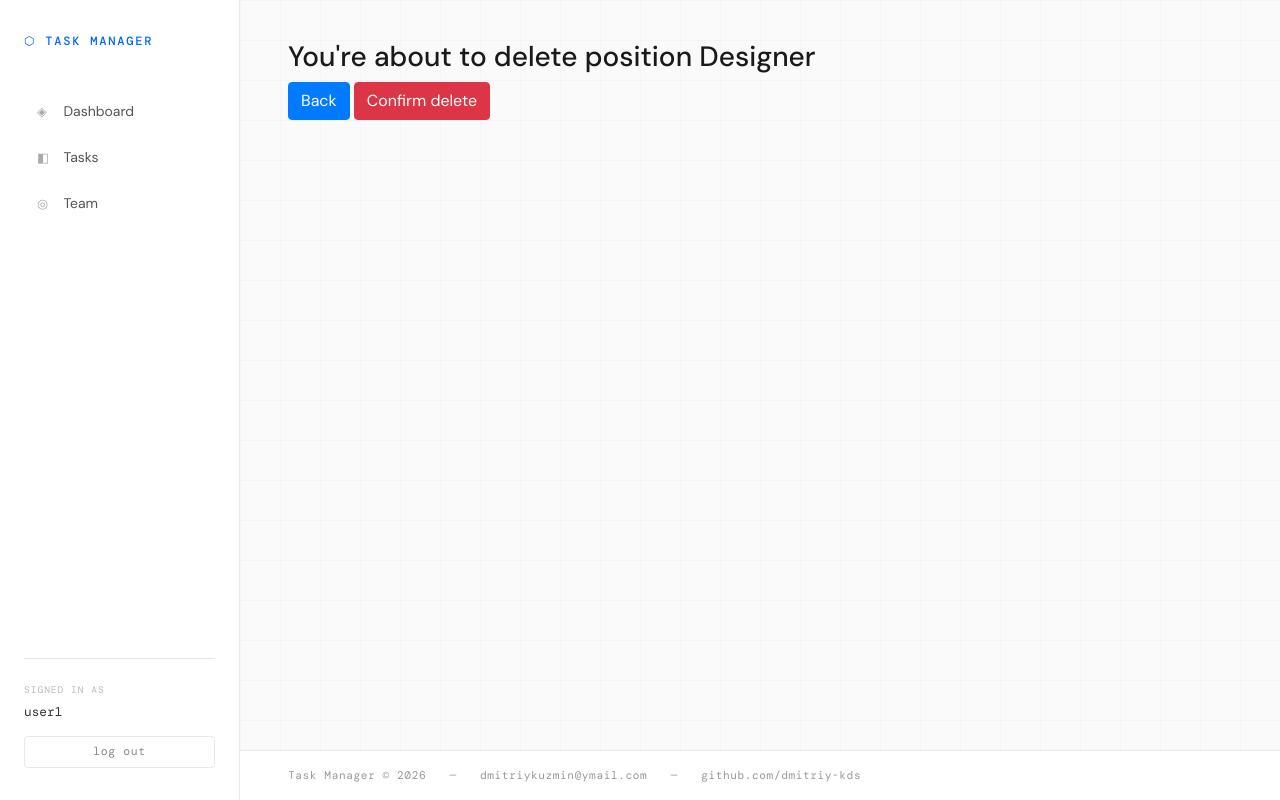
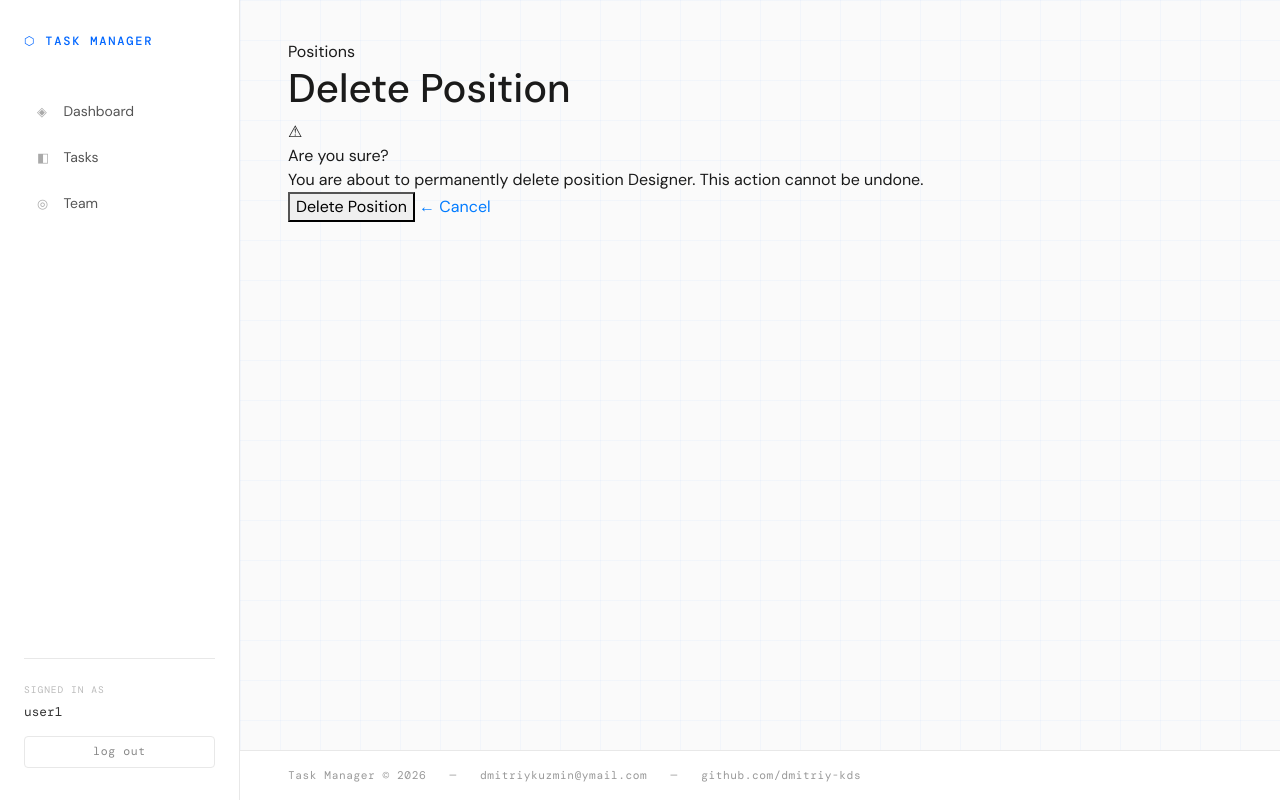
Before and after one commit to dmitriy-kds/it-company, a Django app: page /positions/2/delete/ in a window 1280 px wide. Run offline with Django 5.2, Linux system fonts and the light colour scheme; a user stored in the database is signed in; data comes from the database, SQL or seed files in the repository; some libraries are stand-ins or nearby versions; some web fonts are replaced.

Commit message:
feat: Style up position confirm delete page

```diff
--- a/templates/task_manager/position_confirm_delete.html
+++ b/templates/task_manager/position_confirm_delete.html
@@ -1,12 +1,35 @@
 {% extends "base.html" %}
-{% load crispy_forms_filters %}
+
+{% block title %}<title>Delete Position — Task Manager</title>{% endblock %}
 
 {% block content %}
-  <h3>You're about to delete position {{ position.name }}</h3>
+
+<div class="page-header">
+  <div>
+    <div class="page-label">Positions</div>
+    <h1 class="page-title">Delete Position</h1>
+  </div>
+</div>
+
+<div class="form-card">
+  <div class="delete-warning">
+    <div class="delete-warning-icon">⚠</div>
+    <div>
+      <div class="delete-warning-title">Are you sure?</div>
+      <div class="delete-warning-subtitle">
+        You are about to permanently delete position <span class="delete-target">{{ object.name }}</span>.
+        This action cannot be undone.
+      </div>
+    </div>
+  </div>
+
   <form action="" method="POST">
     {% csrf_token %}
-    {{ form|crispy }}
-    <a class="btn btn-primary" href="{% url 'task_manager:task-list' %}">Back</a>
-    <input class="btn btn-danger" type="submit" value="Confirm delete">
+    <div class="form-actions">
+      <button type="submit" class="btn-danger-action">Delete Position</button>
+      <a href="{% url 'task_manager:position-list' %}" class="btn-secondary-action">← Cancel</a>
+    </div>
   </form>
+</div>
+
 {% endblock %}
```
